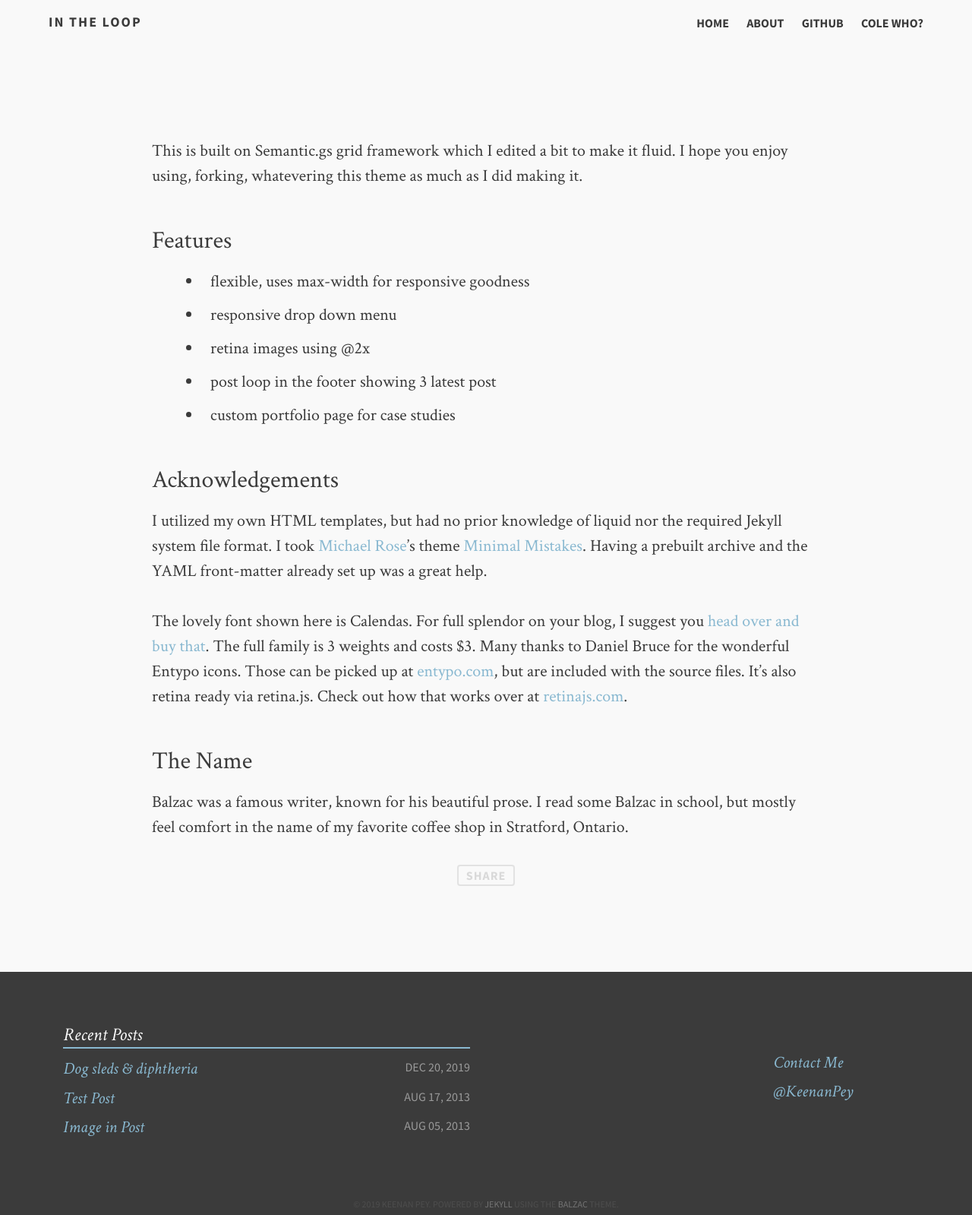
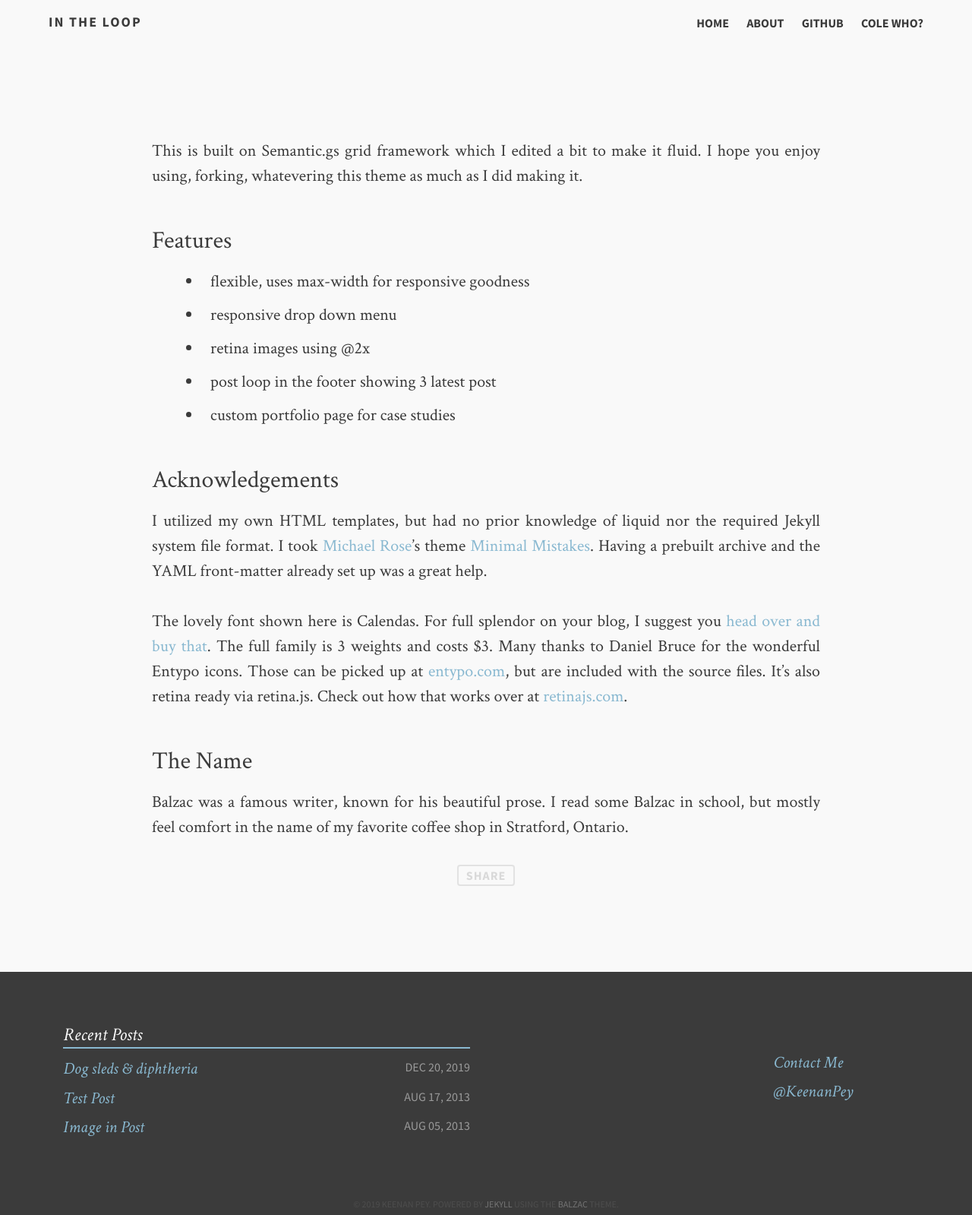
Before and after one commit to keenan-pey/blog, a Jekyll site: the page built from features.md, in a window 1280 px wide. Shown: the whole page at 76% size. Built offline with Jekyll 4.4.1, drawn with Linux system fonts in a browser that asks for light colours; our own code applies the rules of GitHub Pages for plain Markdown files; comment, search, counter and statistics services are not loaded.

Commit message:
Update _styles.scss

```diff
--- a/_sass/_styles.scss
+++ b/_sass/_styles.scss
@@ -337,6 +337,11 @@ header.site-header nav {
             text-align: left;
         }
     }
+
+}
+
+article.post p {
+    text-align:justify;
 }
 
 // Archive Page
```
